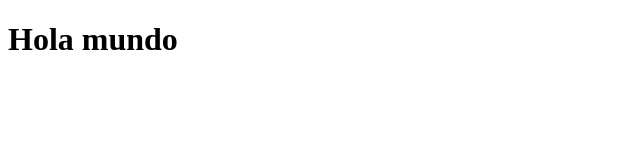
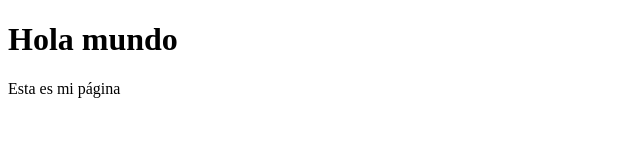
Before and after one commit to marcosChacin/marcos-web, a plain HTML site: page Index.html in a window 1280 px wide. Shown: the whole page, without its empty margins (0-640 px from the left). Drawn offline with Linux system fonts and the light colour scheme.

Commit message:
PrimerCommit

```diff
--- a/Index.html
+++ b/Index.html
@@ -7,5 +7,6 @@
 </head>
 <body>
     <h1>Hola mundo</h1>
+    <p>Esta es mi página</p>
 </body>
 </html>
```
